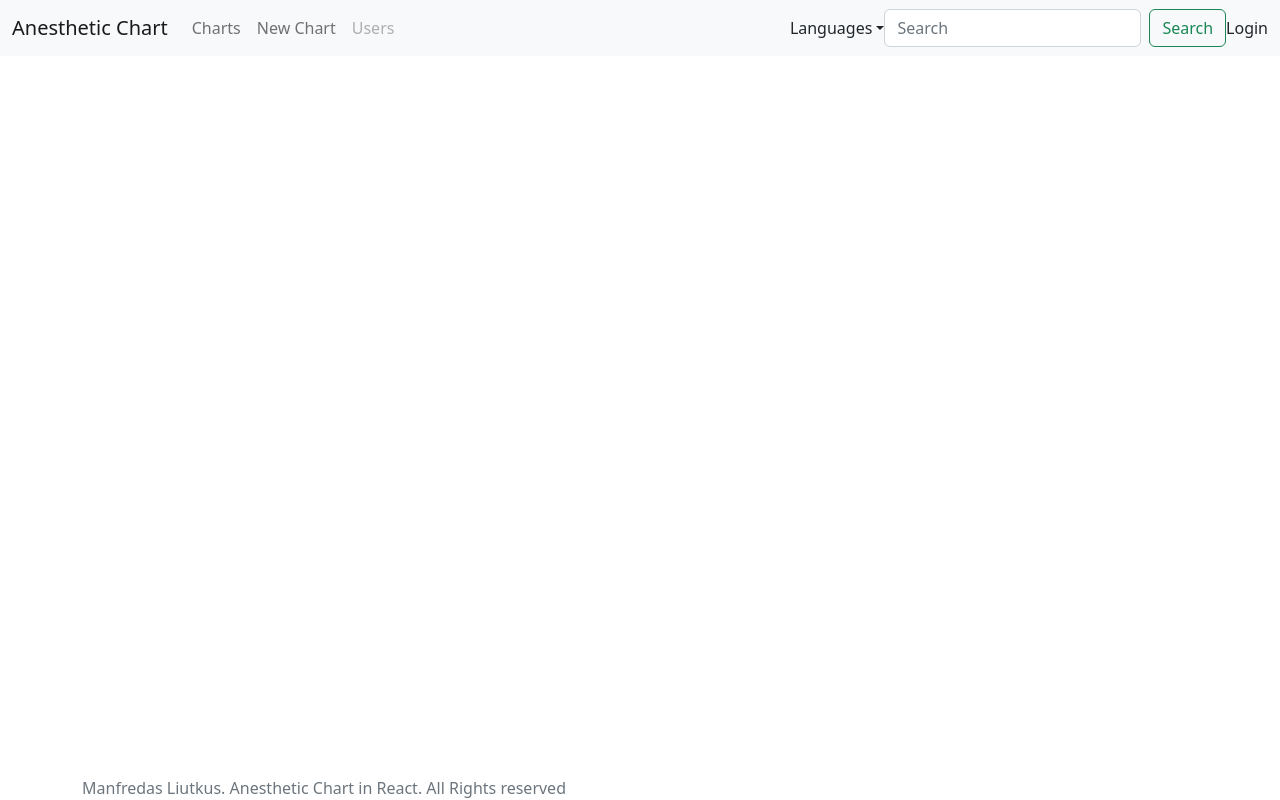
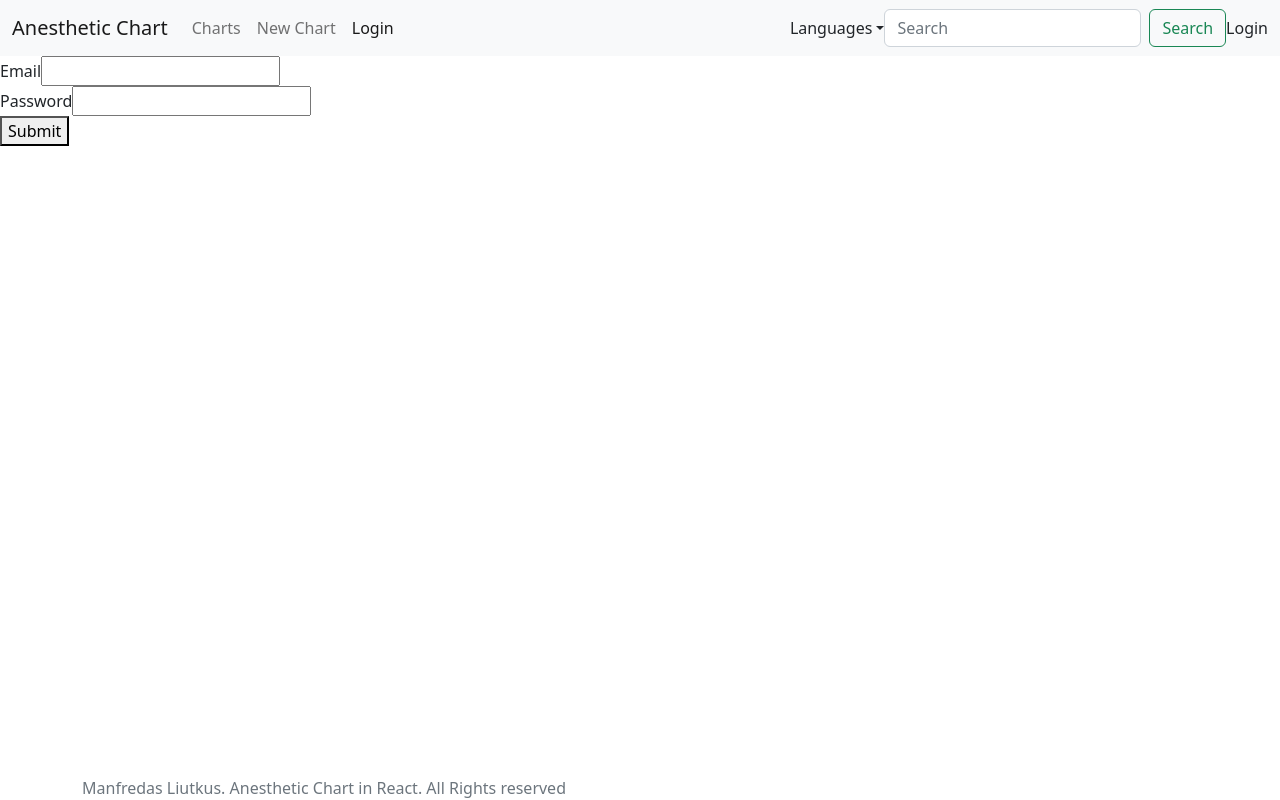
Before and after one commit to manfris3388/Java-tasks-and-projects, a React (Create React App) app in the folder React/ui/: page /login in a window 1280 px wide. Built offline with nearby package versions, Linux system fonts and the light colour scheme.

Commit message:
32. Created simple login page using Formik.

```diff
--- a/React/ui/package.json
+++ b/React/ui/package.json
@@ -12,6 +12,7 @@
     "@testing-library/user-event": "^13.5.0",
     "axios": "^0.27.2",
     "bootstrap": "^5.2.0",
+    "formik": "^2.2.9",
     "prettier": "^2.7.1",
     "react": "^18.2.0",
     "react-bootstrap": "^2.4.0",
--- a/React/ui/src/containers/Pages/ChartsPage/ChartsPage.js
+++ b/React/ui/src/containers/Pages/ChartsPage/ChartsPage.js
@@ -26,9 +26,10 @@ const ChartsPage = () => {
                         <Col key={chart.chartId}>
                             <Card>
                                 <Card.Header>
-                                    <div className="d-flex justify-content-lg-around">
-                                        <div>{chart.name}</div>
-                                        <div>{chart.surname}</div>
+                                    <div className="d-flex justify-content-center">
+                                        <div>
+                                            {chart.name} {chart.surname}
+                                        </div>
                                     </div>
                                 </Card.Header>
                                 <Card.Body>
--- /dev/null
+++ b/React/ui/src/containers/Pages/Login/Login.js
@@ -0,0 +1,64 @@
+import { Form, Formik } from 'formik';
+
+const Login = () => {
+    const validate = (login) => {
+        const errors = {};
+
+        if (!login.email.includes('@')) {
+            errors.email = "Elektroninis pastas turi tureti @!";
+        }
+        if (login.password.length < 8) {
+            errors.password = 'Slaptazodis per trumpas';
+        }
+
+        return errors;
+    };
+
+    return (
+        <Formik
+            initialValues={{
+                email: '',
+                password: '',
+            }}
+            onSubmit={(login, helper) => {
+                console.log('login', login);
+            }}
+            validate={validate}
+        >
+            {(props) => (
+                <Form>
+                    <div>
+                        <label>Email</label>
+                        <input
+                            name="email"
+                            onChange={props.handleChange}
+                            onBlur={props.handleBlur}
+                            value={props.values.name}
+                        />
+                        {props.errors.email && (
+                            <span>{props.errors.email}</span>
+                        )}
+                    </div>
+                    <div>
+                        <label>Password</label>
+                        <input
+                            name="password"
+                            onChange={props.handleChange}
+                            onBlur={props.handleBlur}
+                            value={props.values.name}
+                        />
+                        {props.errors.password && (
+                            <span>{props.errors.password}</span>
+                        )}
+                    </div>
+
+                    <div>
+                        <button type="submit">Submit</button>
+                    </div>
+                </Form>
+            )}
+        </Formik>
+    );
+};
+
+export default Login;
--- a/React/ui/src/containers/Pages/index.js
+++ b/React/ui/src/containers/Pages/index.js
@@ -3,6 +3,7 @@ import HomePage from './HomePage/HomePage';
 import NewChartPage from './NewChartPage/NewChartPage';
 import ChartPage from './ChartPage/ChartPage';
 import ChartsPage from './ChartsPage/ChartsPage';
+import Login from './Login/Login';
 
 export default () => (
     <Routes>
@@ -10,5 +11,6 @@ export default () => (
         <Route path="/charts" element={<ChartsPage />} />
         <Route path="/charts/:chartId" element={<ChartPage />} />
         <Route path="/charts/create" element={<NewChartPage />} />
+        <Route path="/login" element={<Login />} />
     </Routes>
 );
--- a/React/ui/src/containers/header/HeaderContainer.js
+++ b/React/ui/src/containers/header/HeaderContainer.js
@@ -28,8 +28,8 @@ const HeaderContainer = () => (
                     <Nav.Link to="/charts/create" as={NavLink}>
                         New Chart
                     </Nav.Link>
-                    <Nav.Link href="#" disabled>
-                        Users
+                    <Nav.Link to="login" as={NavLink}>
+                        Login
                     </Nav.Link>
                 </Nav>
                 <NavDropdown title="Languages" id="navbarScrollingDropdown">
```
Also changed, not shown: 1 other file (tests, documents, lock files or other folders).
